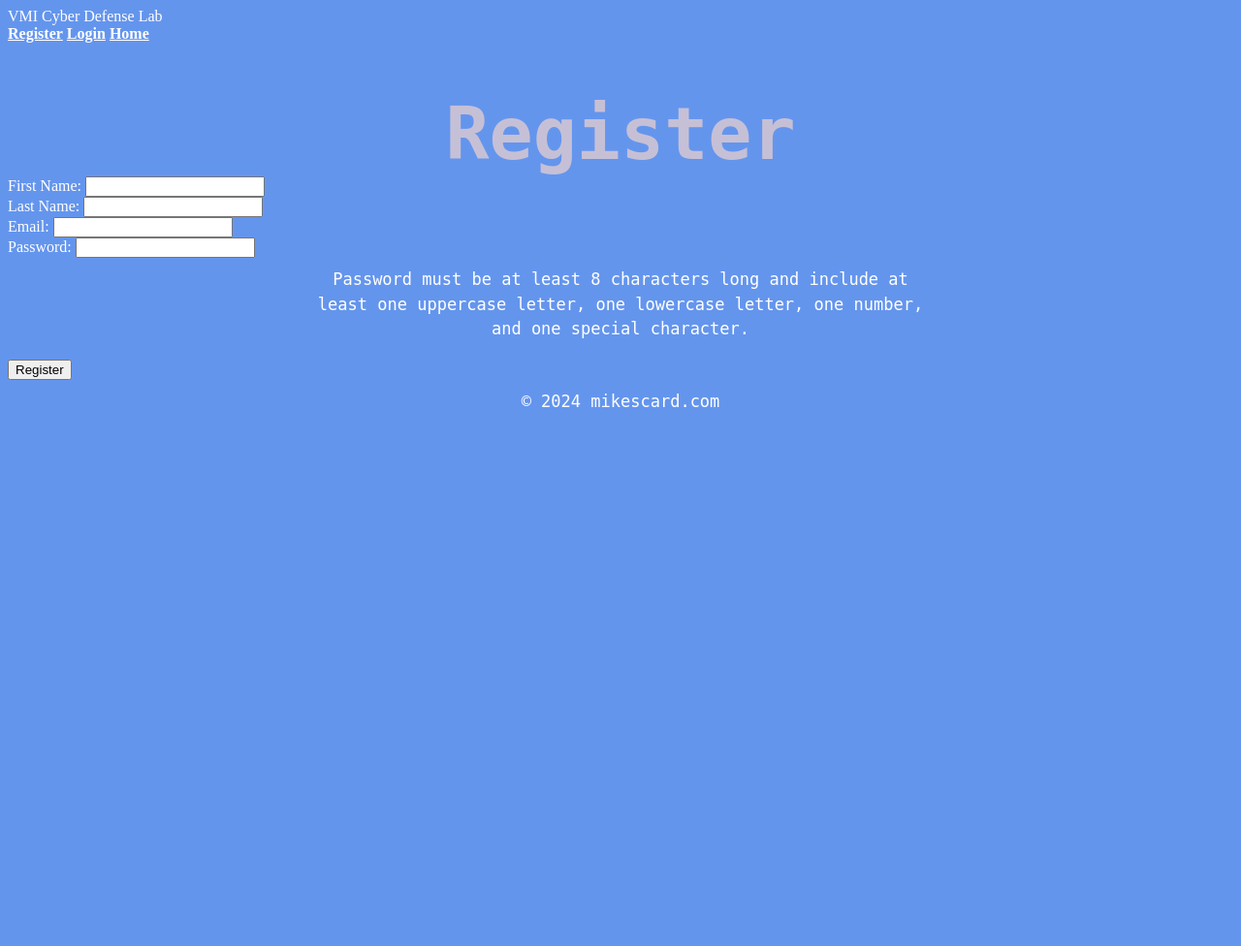
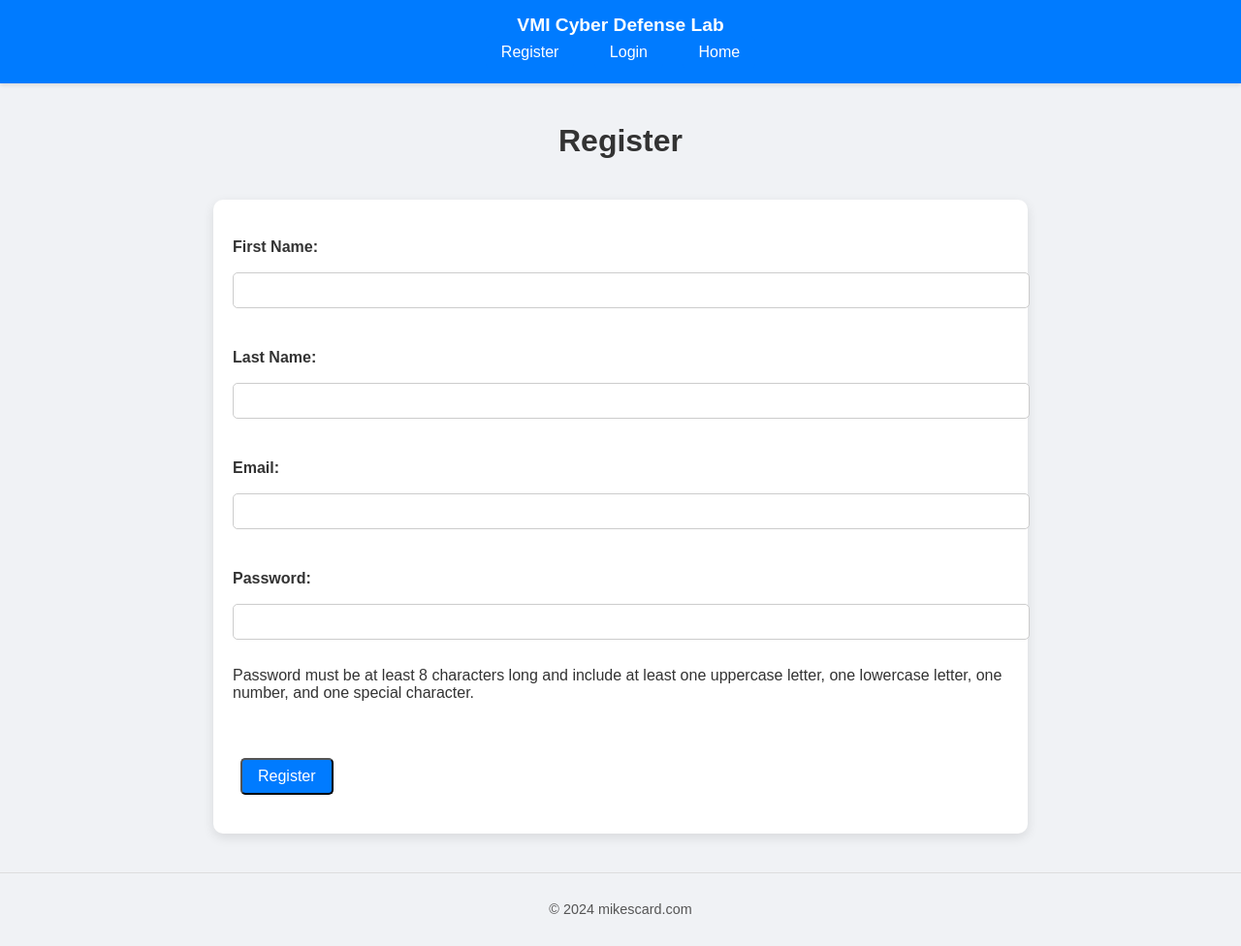
Before and after one commit to TheMKelley/TheMKelley.github.io, a PHP site: page /register.php in a window 1280 px wide. Shown: the whole page at 97% size. Before the commit the page ends 420 px from the top, so only its background shows below. Run offline with PHP 8.4, Linux system fonts and the light colour scheme.

Commit message:
Update style.css

```diff
--- a/style.css
+++ b/style.css
@@ -1,102 +1,180 @@
-html {
-  height: 100%;
-  width: 100%;
+/* Universal styling */
+body {
+    display: flex;
+    flex-direction: column;
+    align-items: center;
+    font-family: Arial, sans-serif;
+    margin: 0;
+    padding: 0;
+    background-color: #f0f2f5;
+    color: #333;
 }
 
-p {
-  text-align: center;
-  font-family: monospace;
-  font-size: 17px;
-  line-height: 150%;
-  max-width: 50%;
-  margin: 0 auto;
-  padding-top: 10px;
+main {
+    width: 90%;
+    max-width: 800px;
+    margin: 20px auto;
+    padding: 20px;
+    background-color: #ffffff;
+    border-radius: 10px;
+    box-shadow: 0px 4px 12px rgba(0, 0, 0, 0.1);
 }
 
-h1 {
-  text-align: center;
-  font-size: 75px;
-  font-family: monospace;
-  margin-bottom: 0%;
-
+/* Header styling */
+header {
+    width: 100%;
+    text-align: center;
+    padding: 15px 0;
+    margin-bottom: 20px;
+    background-color: #007bff;
+    color: #ffffff;
+    box-shadow: 0 2px 4px rgba(0, 0, 0, 0.1);
 }
 
-h2 {
-  text-align: center;
-  font-size: 32px;
-  font-family: monospace;
-  padding-bottom: 0%;
-}
-
-h3 {
-  text-align: center;
-  font-size: 22px;
-  font-family: monospace;
-  padding-bottom: 35px;
-}
-
-h4{
-  text-align: center;
-  font-size: 22px;
-  font-family: monospace;
-  padding-top: 20px;
+header h1 {
+    font-size: 2em;
+    margin: 0;
+    font-weight: 500;
 }
 
 
-a {
+/* Label styling inside header */
+.header-label {
+    font-weight: bold;
+    font-size: 1.2em;
     color: white;
-    font-weight: bolder;
 }
 
-li {
-  text-align: center;
-  margin-top: 4%;
-  font-weight: bolder;
-  display: inline-block;
+/* Navigation Button Styling */
+.hdrButton {
+    background-color: #007bff;
+    color: #ffffff;
+    padding: 8px 16px;
+    margin: 0 8px;
+    text-decoration: none;
+    border-radius: 5px;
+    font-size: 1em;
+    display: inline-block;
+    transition: background-color 0.3s, box-shadow 0.3s;
 }
 
-button {
-  font-family: monospace;
-  color: black;
-  display: flex;
-  flex-direction: column;
-  align-items: center;
-  justify-content: center;
-  height: 100%;
-  width: 100%;
-  margin-bottom: 10px;
-}
-body {
-  background-color: cornflowerblue;
-  color: white;
-  animation: fade 10s linear infinite;
+.hdrButton:hover {
+    background-color: #0056b3;
+    box-shadow: 0px 4px 8px rgba(0, 91, 187, 0.2);
 }
 
-@keyframes colorChange {
-  0% { color: lightcoral; }
-  25% { color: lightsteelblue; }
-  50% { color: lightpink; }
-  75% { color: lightgreen; }
-  100% { color: lightcoral; }
+/* Form styling */
+form {
+    display: flex;
+    flex-direction: column;
+    align-items: flex-start;
+    gap: 12px;
+    padding: 20px 0;
 }
 
-h1 {
-  text-align: center;
-  font-size: 75px;
-  font-family: monospace;
-  margin-bottom: 0%;
-  animation: colorChange 5s linear infinite;
+form label {
+    font-weight: bold;
+    color: #333;
 }
 
-@media (max-width: 768px) {
-  h1 {
-    font-size: 50px;
-  }
-  p {
-    max-width: 90%;
-    font-size: 14px;
-  }
-  li {
-    margin-top: 2%;
-  }
+form input[type="text"],
+form input[type="email"],
+form input[type="password"] {
+    width: 100%;
+    padding: 10px;
+    border: 1px solid #ccc;
+    border-radius: 5px;
+    margin-top: 5px;
+    transition: border 0.3s ease;
 }
+
+form input[type="text"]:focus,
+form input[type="email"]:focus,
+form input[type="password"]:focus {
+    border-color: #007bff;
+    outline: none;
+}
+
+/* Button styling */
+button {
+    background-color: #007bff;
+    color: #ffffff;
+    padding: 10px 20px;
+    border: none;
+    border-radius: 5px;
+    cursor: pointer;
+    transition: background-color 0.3s ease, box-shadow 0.3s ease;
+    font-size: 1em;
+}
+
+button:hover {
+    background-color: #0056b3;
+    box-shadow: 0px 4px 8px rgba(0, 91, 187, 0.2);
+}
+
+/* Table styling */
+table {
+    width: 100%;
+    border-collapse: collapse;
+    margin-top: 20px;
+    font-size: 1em;
+}
+
+table, th, td {
+    border: 1px solid #ddd;
+    text-align: left;
+}
+
+thead {
+    background-color: #007bff;
+    color: white;
+}
+
+th, td {
+    padding: 12px;
+}
+
+td input[type="text"],
+td input[type="email"] {
+    width: 90%;
+    padding: 6px;
+    border: 1px solid #ccc;
+    border-radius: 4px;
+    transition: border 0.3s ease;
+}
+
+td input[type="text"]:focus,
+td input[type="email"]:focus {
+    border-color: #007bff;
+}
+
+#adminPasswordModal {
+    position: fixed;
+    left: 0;
+    top: 0;
+    right: 0;
+    bottom: 0;
+    background: rgba(0, 0, 0, 0.5);
+    display: flex;
+    align-items: center;
+    justify-content: center;
+}
+
+#adminPasswordForm {
+    background: white;
+    padding: 20px;
+    border-radius: 5px;
+}
+
+
+/* Footer styling */
+footer {
+    width: 100%;
+    text-align: center;
+    padding: 15px 0;
+    margin-top: 20px;
+    background-color: #f0f2f5;
+    color: #555;
+    font-size: 0.9em;
+    border-top: 1px solid #ddd;
+}
```
